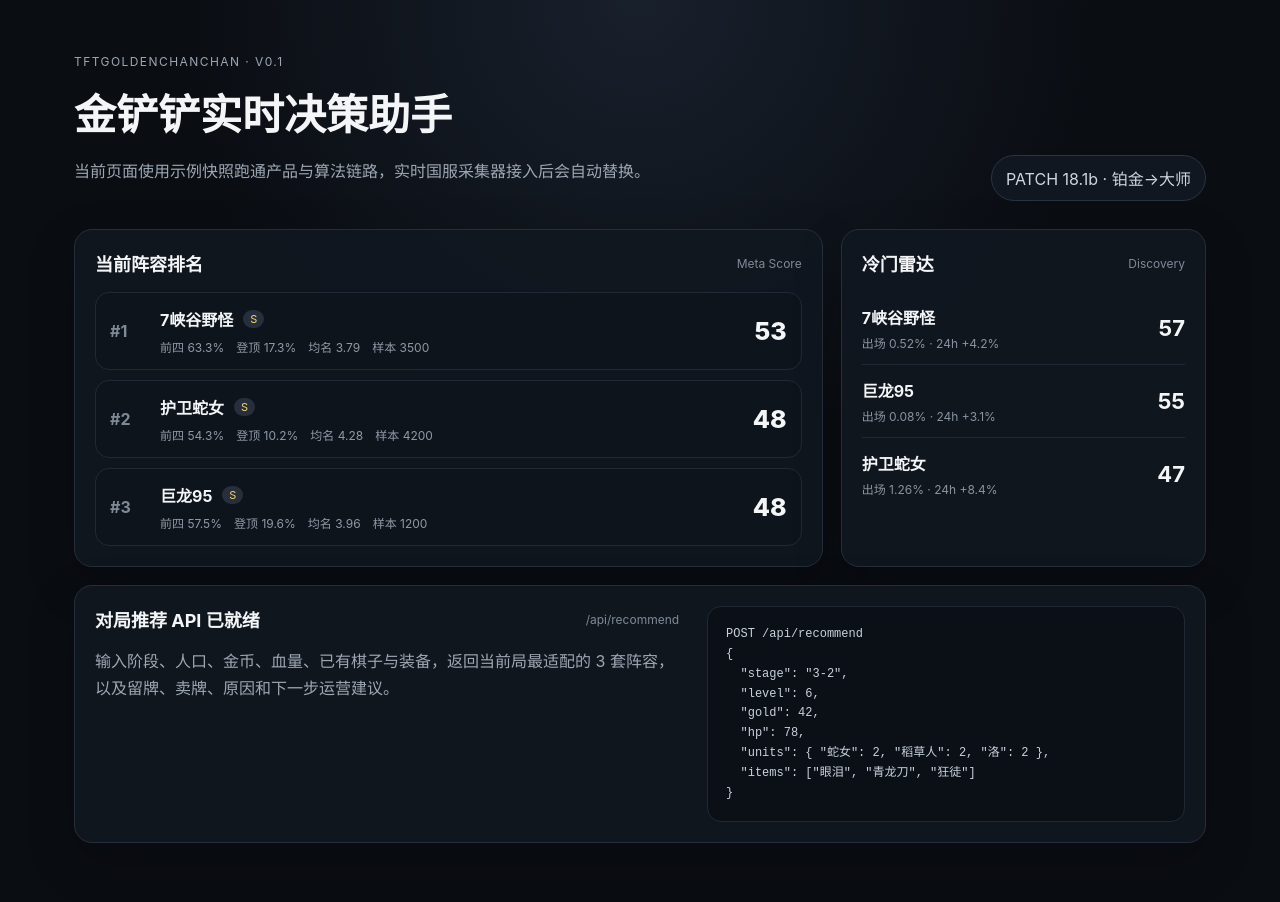
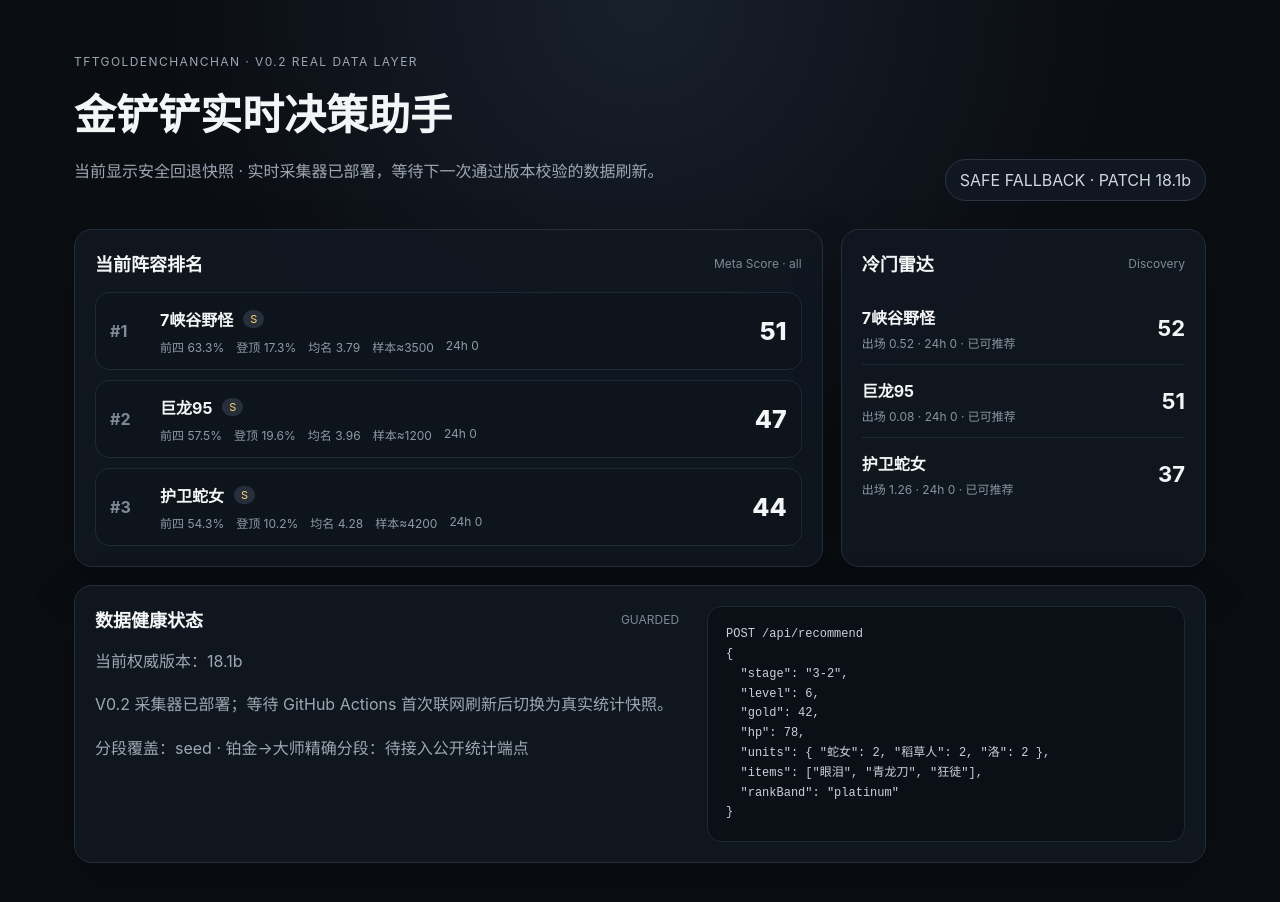
Before and after one commit to klmepptiantong-cyber/TFTGOLDENCHANCHAN, a Next.js app: page / in a window 1280 px wide. Shown: the top 902 px of the page. Built offline with nearby package versions, Linux system fonts and the light colour scheme.

Commit message:
feat(v0.2): surface live snapshot and source health

```diff
--- a/app/page.tsx
+++ b/app/page.tsx
@@ -1,34 +1,62 @@
-import comps from "../data/comps.json";
+import snapshotJson from "../data/latest.json";
+import sourceStatusJson from "../data/source-status.json";
 import { discoveryScore, metaScore } from "../lib/scoring";
-import { Comp } from "../lib/types";
+import { MetaSnapshot, SourceStatus } from "../lib/types";
 
-const data = comps as Comp[];
-const ranked = [...data].sort((a, b) => metaScore(b) - metaScore(a));
-const discoveries = [...data].sort((a, b) => discoveryScore(b) - discoveryScore(a));
+const snapshot = snapshotJson as MetaSnapshot;
+const sourceStatus = sourceStatusJson as SourceStatus;
+const ranked = [...snapshot.comps].sort((a, b) => metaScore(b) - metaScore(a)).slice(0, 15);
+const discoveries = [...snapshot.comps].sort((a, b) => discoveryScore(b) - discoveryScore(a)).slice(0, 8);
+
+function beijingTime(value: string) {
+  return new Intl.DateTimeFormat("zh-CN", {
+    timeZone: "Asia/Shanghai",
+    year: "numeric",
+    month: "2-digit",
+    day: "2-digit",
+    hour: "2-digit",
+    minute: "2-digit",
+    hour12: false
+  }).format(new Date(value));
+}
 
 export default function Home() {
   return (
     <main className="shell">
       <section className="hero">
         <div>
-          <p className="eyebrow">TFTGOLDENCHANCHAN · V0.1</p>
+          <p className="eyebrow">TFTGOLDENCHANCHAN · V0.2 REAL DATA LAYER</p>
           <h1>金铲铲实时决策助手</h1>
-          <p className="muted">当前页面使用示例快照跑通产品与算法链路，实时国服采集器接入后会自动替换。</p>
+          <p className="muted">
+            {snapshot.isLive
+              ? `已接受真实统计快照 · 数据源 ${snapshot.source} · 北京时间 ${beijingTime(snapshot.fetchedAt)}`
+              : `当前显示安全回退快照 · 实时采集器已部署，等待下一次通过版本校验的数据刷新。`}
+          </p>
         </div>
-        <div className="status">PATCH 18.1b · 铂金→大师</div>
+        <div className="status">
+          {snapshot.isLive ? "LIVE" : "SAFE FALLBACK"} · PATCH {snapshot.patch}
+        </div>
       </section>
 
       <section className="grid">
         <article className="panel span2">
-          <div className="panelTitle"><h2>当前阵容排名</h2><span>Meta Score</span></div>
+          <div className="panelTitle"><h2>当前阵容排名</h2><span>Meta Score · {snapshot.rankBand}</span></div>
           <div className="cards">
             {ranked.map((comp, index) => (
               <div className="comp" key={comp.id}>
                 <div className="rank">#{index + 1}</div>
                 <div className="grow">
-                  <div className="line"><strong>{comp.name}</strong><span className="tier">{comp.tier}</span></div>
+                  <div className="line">
+                    <strong>{comp.name}</strong>
+                    <span className="tier">{comp.tier}</span>
+                    {comp.needsEnrichment ? <span className="tier">NEW</span> : null}
+                  </div>
                   <div className="stats">
-                    <span>前四 {comp.top4Rate}%</span><span>登顶 {comp.winRate}%</span><span>均名 {comp.avgPlace}</span><span>样本 {comp.sampleSize}</span>
+                    <span>前四 {comp.top4Rate}%</span>
+                    <span>登顶 {comp.winRate}%</span>
+                    <span>均名 {comp.avgPlace}</span>
+                    <span>样本≈{comp.sampleSize}</span>
+                    <span>24h {comp.trend24h > 0 ? "+" : ""}{comp.trend24h}</span>
                   </div>
                 </div>
                 <div className="score">{metaScore(comp)}</div>
@@ -41,7 +69,10 @@ export default function Home() {
           <div className="panelTitle"><h2>冷门雷达</h2><span>Discovery</span></div>
           {discoveries.map((comp) => (
             <div className="discovery" key={comp.id}>
-              <div><strong>{comp.name}</strong><p>出场 {comp.playRate}% · 24h {comp.trend24h > 0 ? "+" : ""}{comp.trend24h}%</p></div>
+              <div>
+                <strong>{comp.name}</strong>
+                <p>出场 {comp.playRate} · 24h {comp.trend24h > 0 ? "+" : ""}{comp.trend24h} · {comp.needsEnrichment ? "待补阵容细节" : "已可推荐"}</p>
+              </div>
               <b>{discoveryScore(comp)}</b>
             </div>
           ))}
@@ -49,8 +80,12 @@ export default function Home() {
 
         <article className="panel span3 advisor">
           <div>
-            <div className="panelTitle"><h2>对局推荐 API 已就绪</h2><span>/api/recommend</span></div>
-            <p className="muted">输入阶段、人口、金币、血量、已有棋子与装备，返回当前局最适配的 3 套阵容，以及留牌、卖牌、原因和下一步运营建议。</p>
+            <div className="panelTitle"><h2>数据健康状态</h2><span>{sourceStatus.liveCompDataAccepted ? "VERIFIED" : "GUARDED"}</span></div>
+            <p className="muted">当前权威版本：{sourceStatus.authoritativePatch ?? "未知"}</p>
+            <p className="muted">{sourceStatus.note}</p>
+            <p className="muted">
+              分段覆盖：{sourceStatus.rankCoverage.join(" / ")} · 铂金→大师精确分段：{sourceStatus.targetRankCoverage ? "已接入" : "待接入公开统计端点"}
+            </p>
           </div>
           <pre>{`POST /api/recommend
 {
@@ -59,7 +94,8 @@ export default function Home() {
   "gold": 42,
   "hp": 78,
   "units": { "蛇女": 2, "稻草人": 2, "洛": 2 },
-  "items": ["眼泪", "青龙刀", "狂徒"]
+  "items": ["眼泪", "青龙刀", "狂徒"],
+  "rankBand": "platinum"
 }`}</pre>
         </article>
       </section>
```
